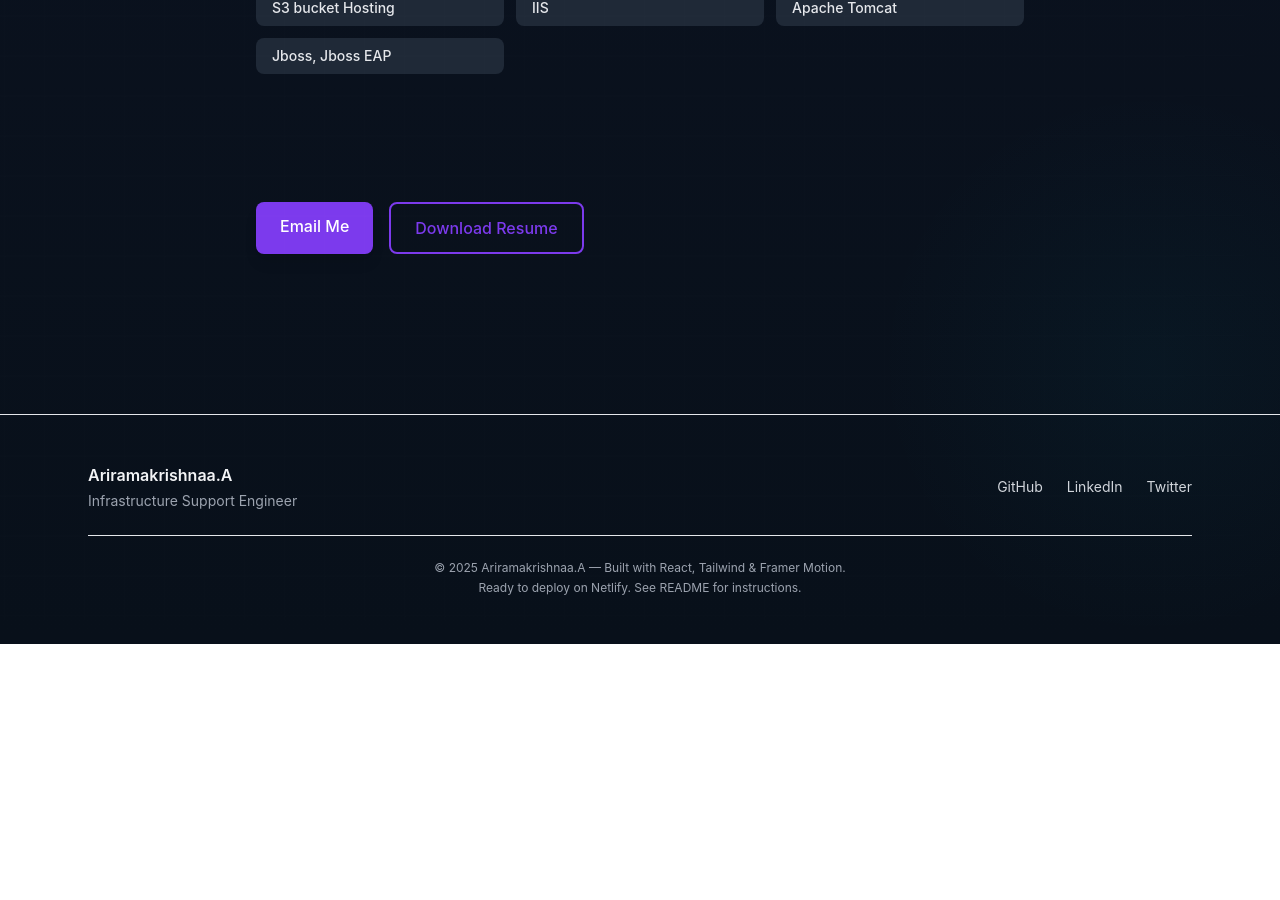
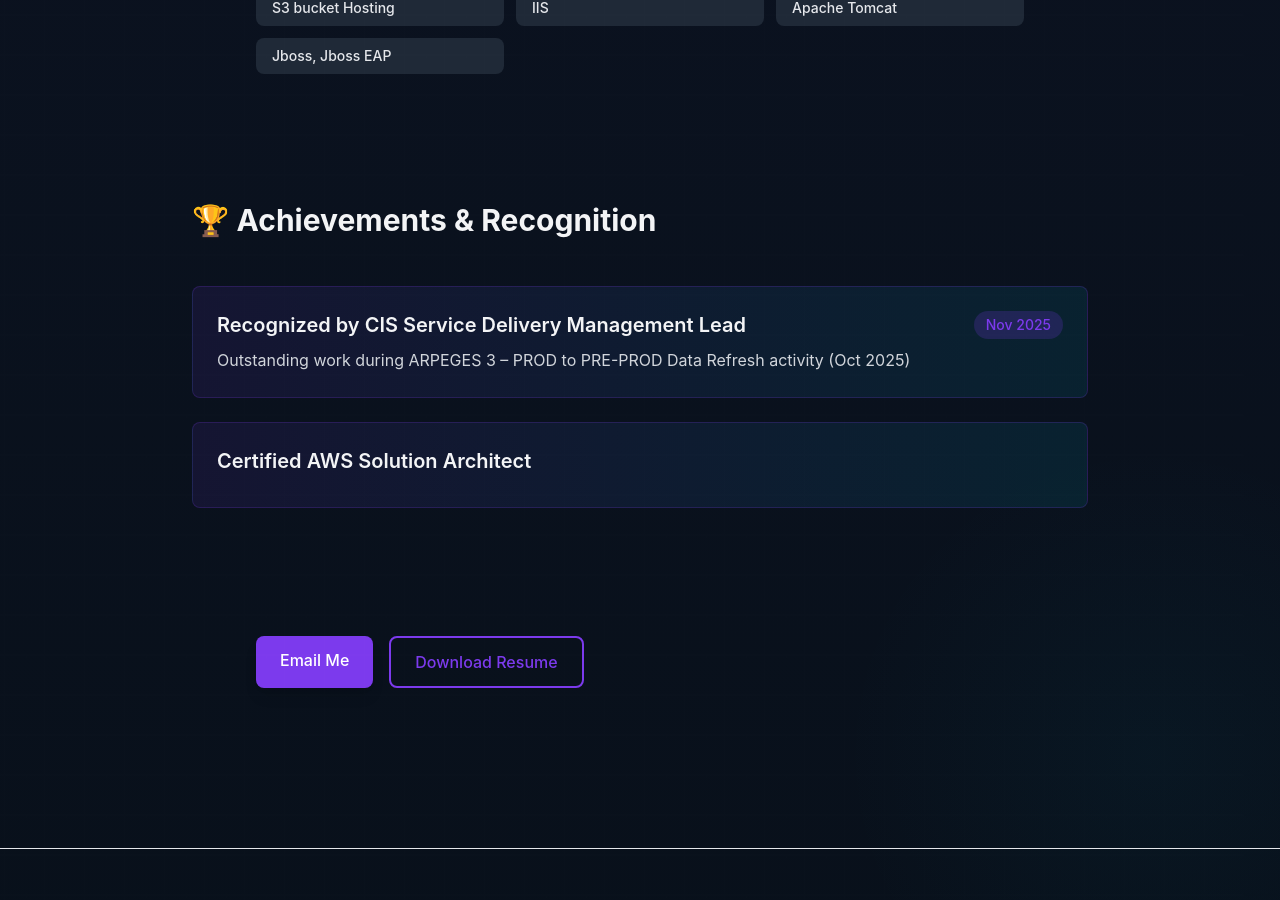
Before and after one commit to Ariramakrishnaa97/portfolio-website, a React (Vite) app: page / in a window 1280 px wide. Shown: the part 2160-3060 px from the top of the page. Before the commit the page ends 2804 px from the top, so only its background shows below. Built offline with nearby package versions, Linux system fonts and the light colour scheme; the HTML template or start-up script is replaced by a standard one.

Commit message:
Add Achievements section with recognition and AWS certification

```diff
--- a/src/App.jsx
+++ b/src/App.jsx
@@ -2,6 +2,7 @@ import React from 'react'
 import Navbar from './components/Navbar'
 import Hero from './components/Hero'
 import Projects from './components/Projects'
+import Achievements from './components/Achievements'
 import Footer from './components/Footer'
 import About from './pages/About'
 import Contact from './pages/Contact'
@@ -14,6 +15,7 @@ export default function App(){
         <Hero />
         <Projects />
         <About />
+        <Achievements />
         <Contact />
       </main>
       <Footer />
--- /dev/null
+++ b/src/components/Achievements.jsx
@@ -0,0 +1,44 @@
+import React from 'react'
+import { motion } from 'framer-motion'
+import { fadeUp, container } from '../motionVariants'
+
+export default function Achievements(){
+  const achievements = [
+    {
+      title: 'Recognized by CIS Service Delivery Management Lead',
+      date: 'Nov 2025',
+      description: 'Outstanding work during ARPEGES 3 – PROD to PRE-PROD Data Refresh activity (Oct 2025)'
+    },
+    {
+      title: 'Certified AWS Solution Architect',
+      date: '',
+      description: ''
+    }
+  ]
+
+  return (
+    <section id="achievements" className="py-16">
+      <motion.div variants={container} initial="hidden" whileInView="show" viewport={{once:true}} className="max-w-4xl mx-auto">
+        <motion.h2 variants={fadeUp} className="text-3xl font-bold mb-12 text-gray-100">
+          🏆 Achievements & Recognition
+        </motion.h2>
+
+        <div className="space-y-6">
+          {achievements.map((achievement, index) => (
+            <motion.div
+              key={index}
+              variants={fadeUp}
+              className="p-6 rounded-lg bg-gradient-to-r from-accent/10 to-primary/10 border border-accent/20 hover:border-accent/40 transition"
+            >
+              <div className="flex justify-between items-start mb-2">
+                <h3 className="text-xl font-semibold text-gray-100">{achievement.title}</h3>
+                {achievement.date && <span className="text-sm px-3 py-1 rounded-full bg-accent/20 text-accent font-medium">{achievement.date}</span>}
+              </div>
+              {achievement.description && <p className="text-gray-300 leading-relaxed">{achievement.description}</p>}
+            </motion.div>
+          ))}
+        </div>
+      </motion.div>
+    </section>
+  )
+}
```
